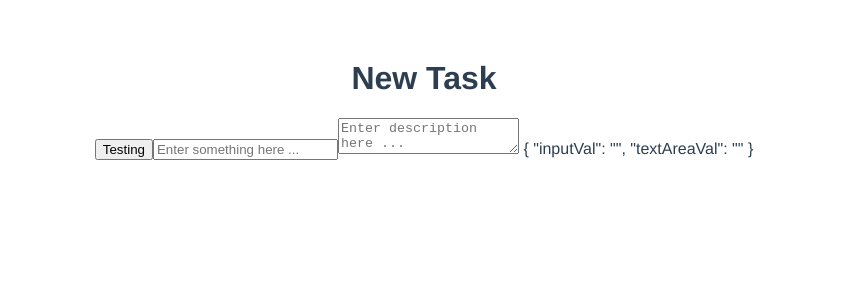
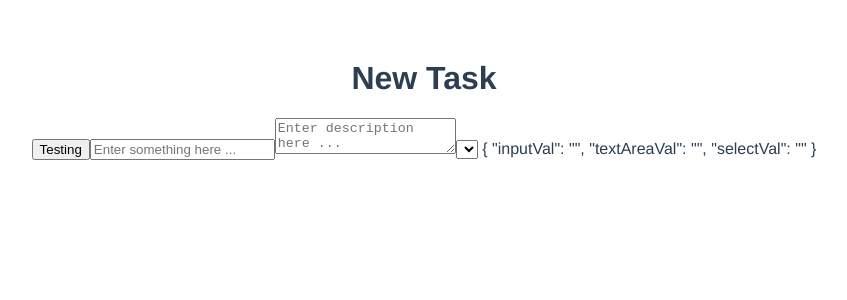
Before and after one commit to Nguyenthaiduc/vue-todo-ft, a Vue app: page / in a window 1280 px wide. Shown: the top 300 px of the page, without its empty margins (216-1063 px from the left). Built offline with nearby package versions, Linux system fonts and the light colour scheme.

Commit message:
atoms Select

```diff
--- a/src/App.vue
+++ b/src/App.vue
@@ -4,11 +4,24 @@ import AdButton from './components/atoms/AdButton.vue';
 import AdInput from './components/atoms/AdInput.vue';
 import AdTextArea from './components/atoms/AdTextArea.vue';
 import AdText from './components/atoms/AdText.vue';
+import AdSelect from './components/atoms/AdSelect.vue';
 
+
+const options = [
+  {
+    label: 'Normal',
+    value: 'Normal'
+  },
+  {
+    label: 'High',
+    value: 'High'
+  },
+]
 
 const testing = reactive({
   inputVal: '',
   textAreaVal: '',
+  selectVal: ''
 })
 </script>
 
@@ -17,6 +30,7 @@ const testing = reactive({
   <AdButton type="button">Testing</AdButton>
   <AdInput placeholder="Enter something here ..." v-model="testing.inputVal" />
   <AdTextArea placeholder="Enter description here ..." v-model="testing.textAreaVal"/>
+  <AdSelect :option="options" v-model="testing.selectVal"/>
   {{testing }}
 </template>
 
--- /dev/null
+++ b/src/components/atoms/AdSelect.vue
@@ -0,0 +1,48 @@
+<script setup lang="ts">
+/* eslint-disable */
+import { PropType } from "vue";
+
+type OptionTypes = {
+  label: string;
+  value: string;
+};
+defineProps({
+  id: {
+    type: String,
+    required: false,
+  },
+  name: {
+    type: String,
+    required: false,
+  },
+  classes: {
+    type: String,
+    required: false,
+  },
+  modelValue: {
+    type: String,
+    required: false,
+  },
+  options: {
+    type: Array as PropType<OptionTypes[]>,
+    default: true,
+  },
+});
+</script>
+<template>
+  <select
+    :id="id"
+    :name="name"
+    :class="classes"
+    :value="modelValue"
+    @input="$emit('update:modelValue', ($event?.target as HTMLInputElement).value )"
+  >
+    <option
+      v-for="option in options"
+      :key="JSON.stringify(option)"
+      :value="option.value"
+    >
+      {{ option.label }}
+    </option>
+  </select>
+</template>
```
